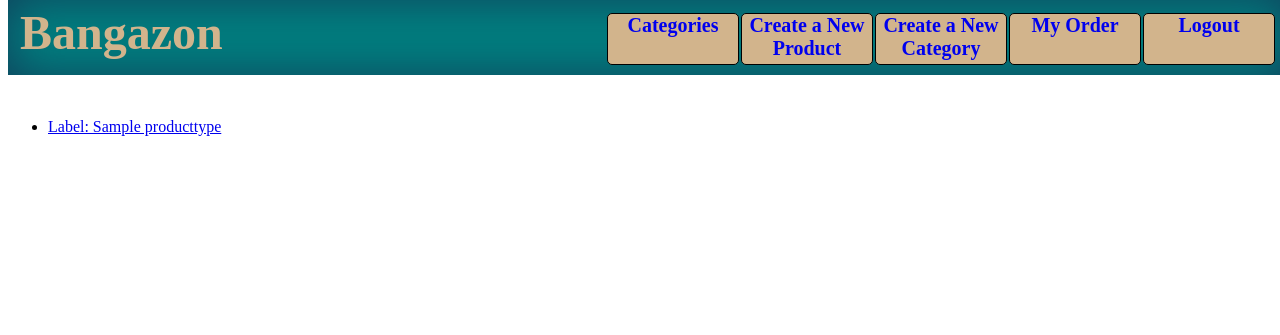
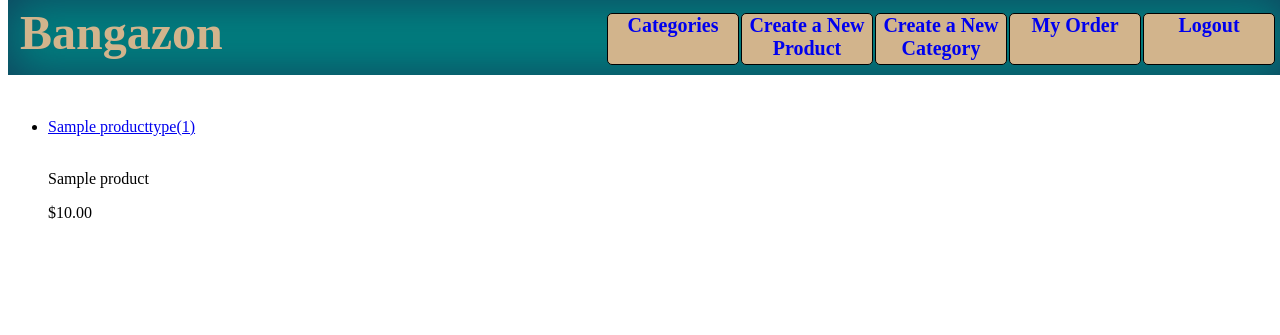
Before and after one commit to Ludicrous-Ducks/Bangazon_django, a Django app: page /product_type_list/ in a window 1280 px wide. Shown: the top 335 px of the page. Run offline with Django 3.2, Linux system fonts and the light colour scheme; tables that the repository leaves empty hold one stand-in row (values such as "Sample post").

Commit message:
producttype view by latest created to 10 with number of product

```diff
--- a/bangazon/bangazon_ui/models/product_type_model.py
+++ b/bangazon/bangazon_ui/models/product_type_model.py
@@ -2,7 +2,7 @@ import sys
 sys.path.append("../")
 from django.db import models
 from django.contrib.auth.models import User
-
+import datetime
 
 class ProductType(models.Model):
 
@@ -14,6 +14,7 @@ class ProductType(models.Model):
 
     Author: Julia Kim-Chung
     """
+    created = models.DateTimeField(auto_now_add=True)
     label = models.CharField(max_length=50, blank=True, unique=True)
 
     def __str__(self):
@@ -26,4 +27,4 @@ class ProductType(models.Model):
 
     class Meta:
 
-        ordering=('label',)
+        ordering=('-created',)
--- a/bangazon/bangazon_ui/templates/bangazon_ui/product_type_list.html
+++ b/bangazon/bangazon_ui/templates/bangazon_ui/product_type_list.html
@@ -1,16 +1,15 @@
 {% extends 'bangazon_ui/index.html' %}
 {% block content %}
 
-{% if product_type_list %}
+
     <ul>
-    {% for product_type in product_type_list %}
-    <br>
-        <li><a href="/product_list/{{product_type.pk}}/">Label: {{product_type.label}}</a></li>
-
-    {% endfor %}
+    {% for key, val in context.items %}
+   		<br>
+        <li><a href="/product_list/{{key.pk}}/">{{key.label}}({{val|length}})</a></li>
+        {%for item in val%}<br>
+        <p>{{item.name}}</p>
+        <p>${{item.price}}</p>
+        {%endfor%}
+    {%endfor%}
     </ul>
-{% else %}
-    <p>NO product-types are available.</p>
-
-{%endif%}
 {%endblock%}
--- a/bangazon/bangazon_ui/views/product_type_view.py
+++ b/bangazon/bangazon_ui/views/product_type_view.py
@@ -11,9 +11,12 @@ def product_type(request):
         This method is to list product type in the product_type_list page
         Author: Julia Kim-Chung
     """
-    product_type_list = ProductType.objects.order_by("label")[:20]
-    context = {'product_type_list': product_type_list,}
-    return render(request, 'bangazon_ui/product_type_list.html', context)
+    context = {}
+    product_type_list = product_type_model.ProductType.objects.all()[:10]
+    for product_type in product_type_list:
+        product_list = product_model.Product.objects.filter(product_type = product_type.pk).order_by("-created")
+        context.update({product_type: product_list})
+    return render(request, 'bangazon_ui/product_type_list.html', {"context":context})
 
 
 class Create_product_type(TemplateView):
```
